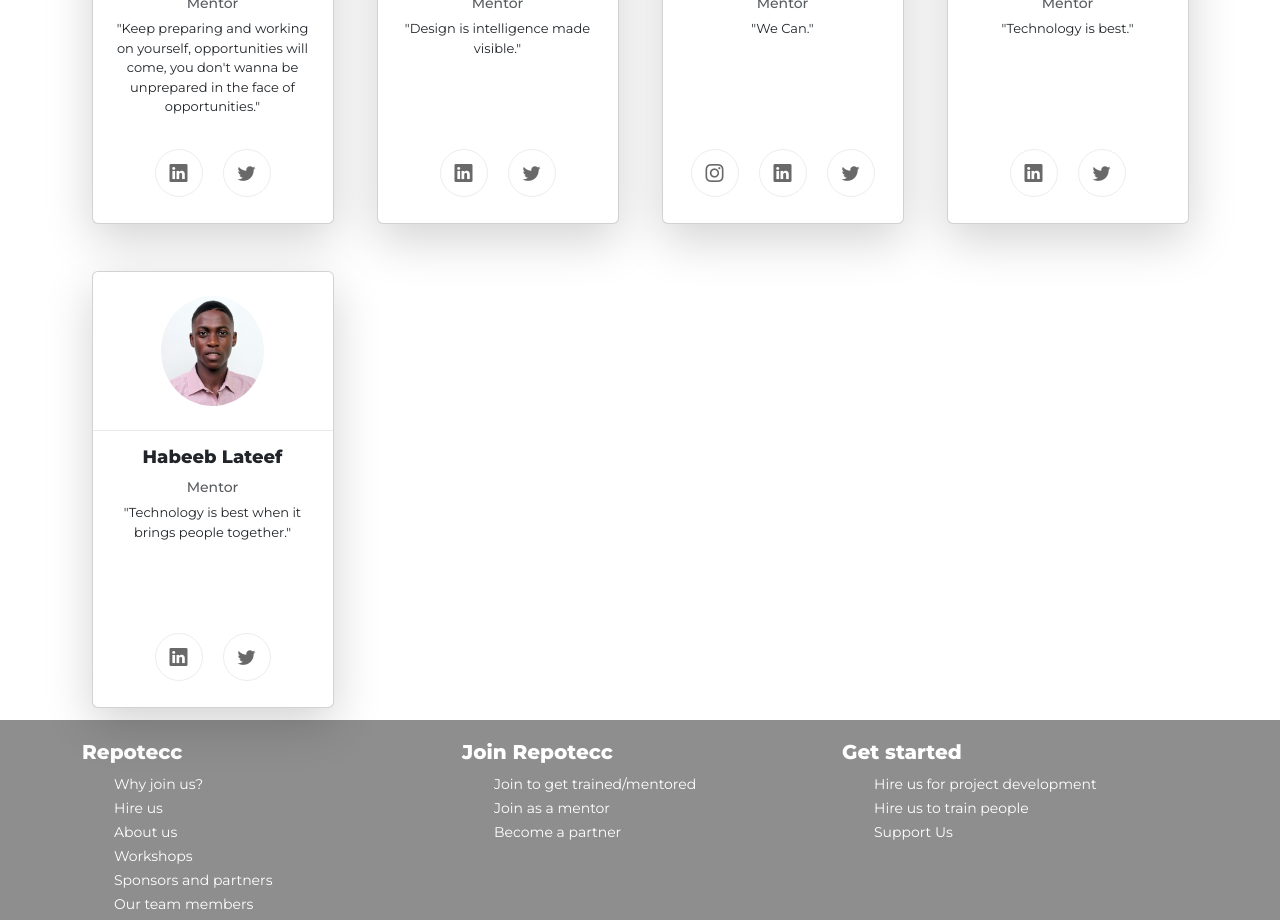
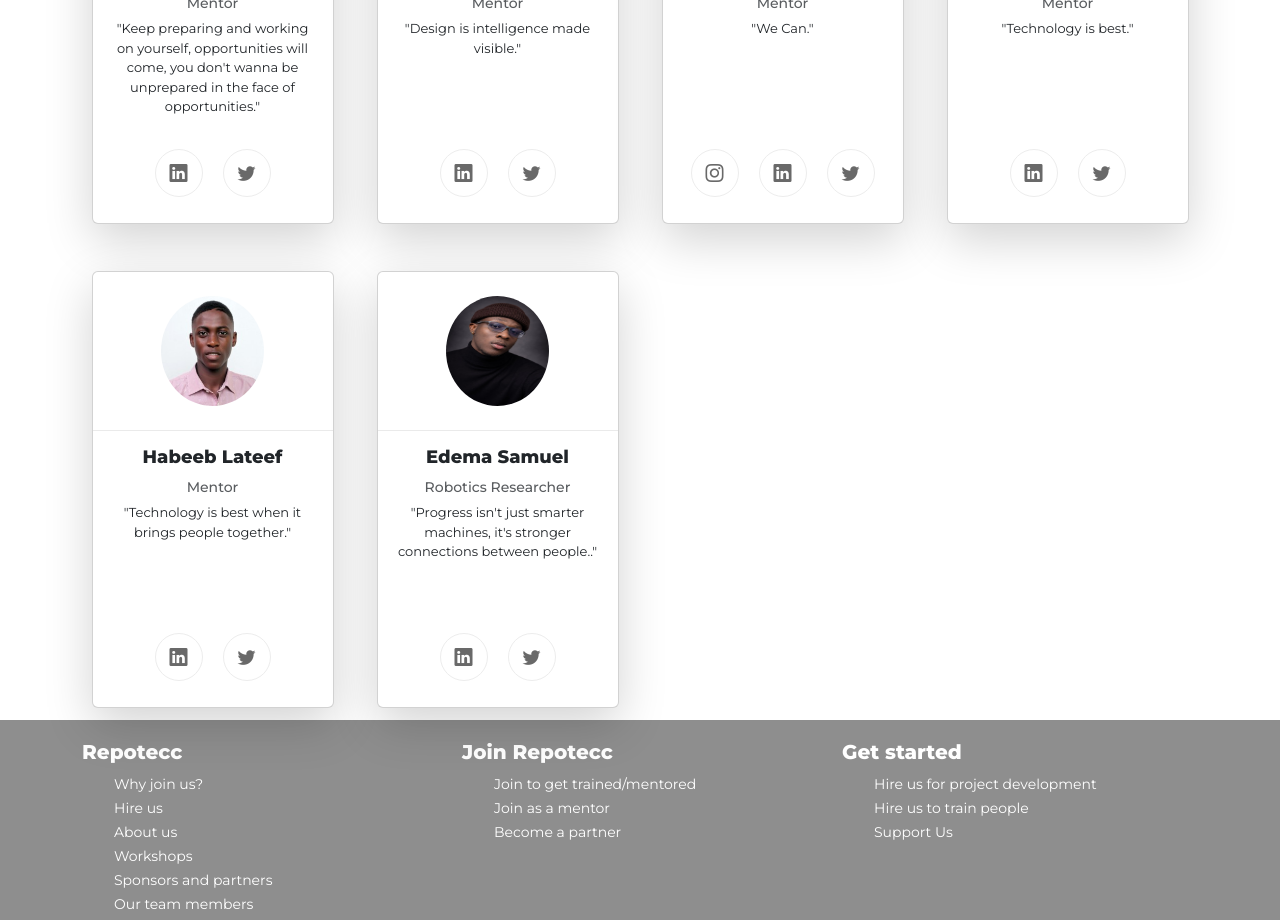
Before and after one commit to Repotecc/website, a Next.js app: page /team in a window 1280 px wide. Shown: the part 1980-2900 px from the top of the page. Built offline with nearby package versions, Linux system fonts and the light colour scheme.

Commit message:
Update Person.js

```diff
--- a/components/Team/Person.js
+++ b/components/Team/Person.js
@@ -17,6 +17,7 @@ import samuel from '../../public/assets/team/S A M U E L A Y O.jpg';
 import lateef from '../../public/assets/team/Habeeb Lateef.jpg';
 import kay from '../../public/assets/team/kay.jpg';
 import egorp from '../../public/assets/team/egorp.jpg';
+import edema from '../../public/assets/team/Edema Samuel.jpeg';
 //import image9 from '../../public/assets/img/undraw_code_thinking_1jeh.png';
 
 
@@ -195,6 +196,16 @@ function Person() {
             instagram: "",
             linkedin: "https://www.linkedin.com/in/habeeb-lateef-1507ba203",
           },
+          {
+            id: 18,
+            name: "Edema Samuel",
+            img: edema,
+            quote: "Progress isn't just smarter machines, it's stronger connections between people.",
+            position: "Robotics Researcher",
+            twitter: "#",
+            instagram: "",
+            linkedin: "#",
+          },
       ])
     return (
         <>
```
